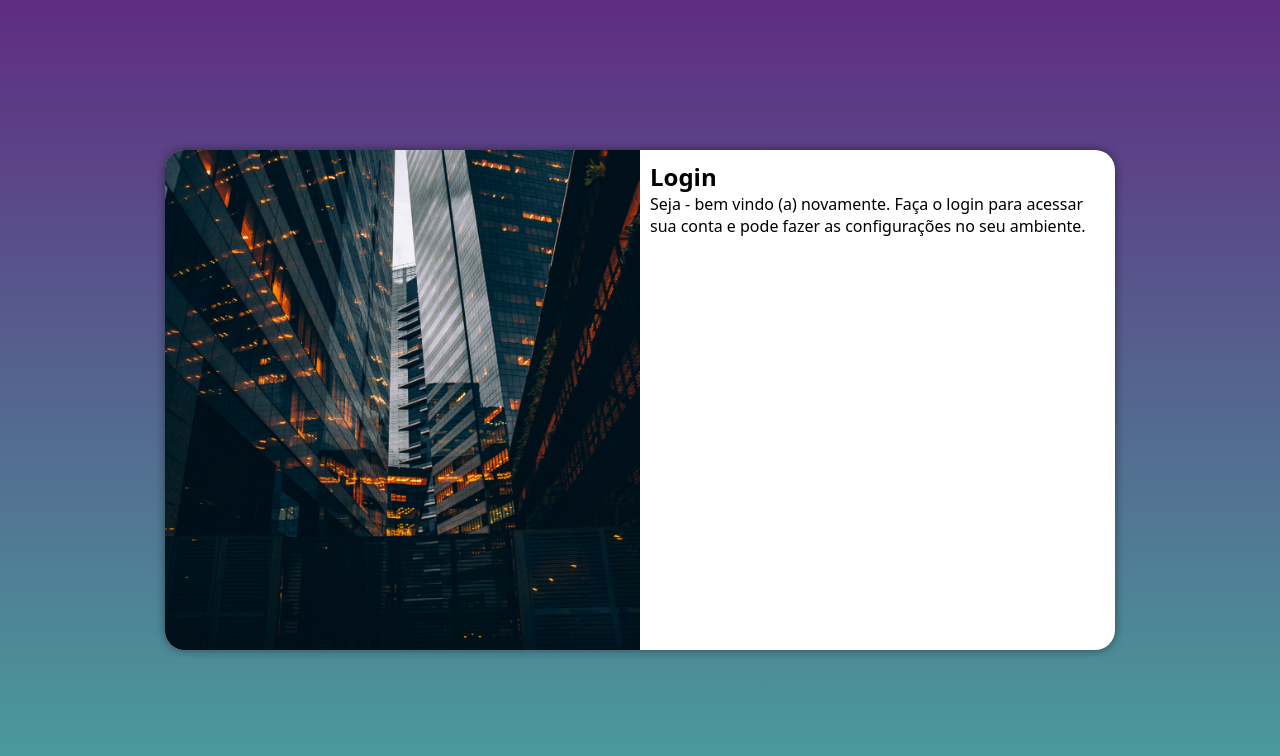
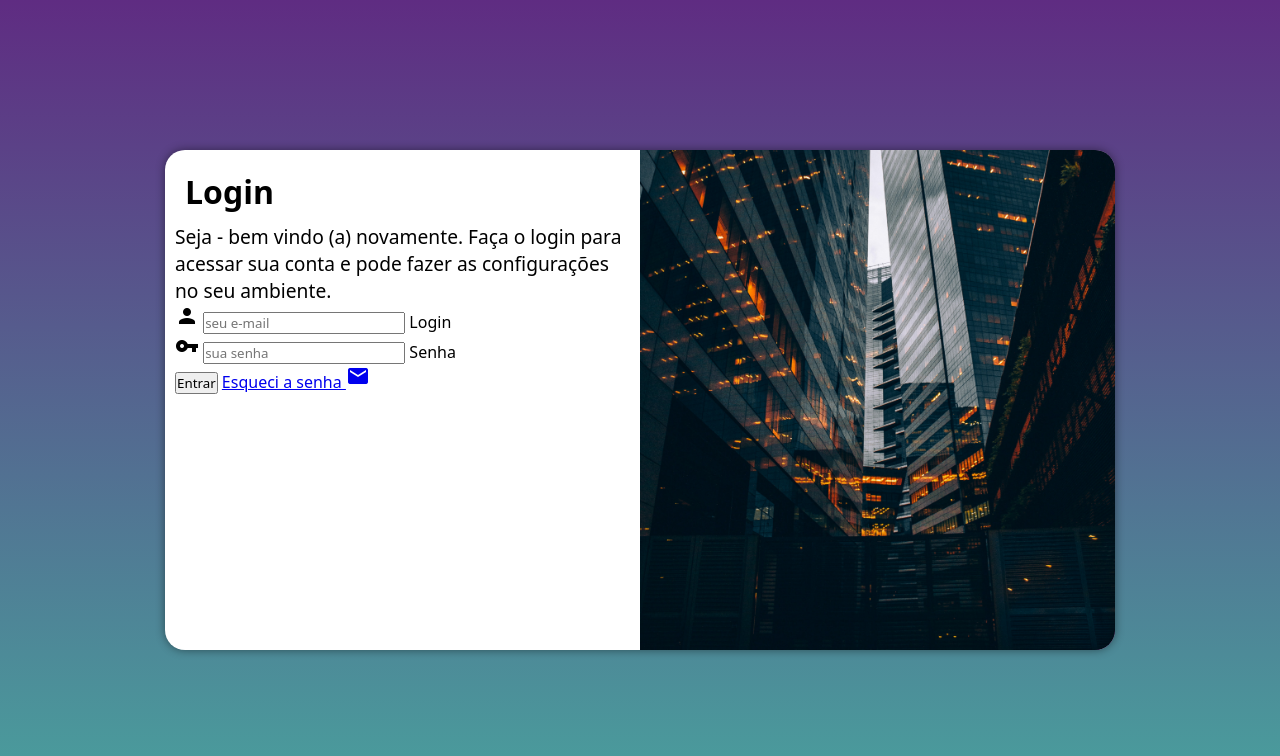
Before and after one commit to ruanalfonso/Projeto-Login, a plain HTML site: page PROJETO LOGIN/index.html in a window 1280 px wide. Drawn offline with Linux system fonts and the light colour scheme.

Commit message:
adicionei o formulário

```diff
--- a/PROJETO LOGIN/estilos/media-query.css
+++ b/PROJETO LOGIN/estilos/media-query.css
@@ -33,14 +33,23 @@
     }
 
     section#login > div#imagem {
-        float: left;
+        float: right;
         width: 50%;
         height: 100%;
     }
 
     section#login > div#formulario {
-        float: right;
+        float: left;
         width: 50%;
     }
 
+    div#formulario > h1 {
+        font-size: 2em;
+    }
+
+    div#formulario > p {
+
+        font-size: 1.2em;
+        }
+
 }
--- a/PROJETO LOGIN/estilos/style.css
+++ b/PROJETO LOGIN/estilos/style.css
@@ -61,3 +61,14 @@ section#login > div#formulario {
     display: block;
     padding: 10px;
 }
+
+
+div#formulario > h1 {
+    display: block;
+    padding: 10px;
+}
+
+div#formulario > p {
+
+font-size: 0.8em;
+}
--- a/PROJETO LOGIN/index.html
+++ b/PROJETO LOGIN/index.html
@@ -5,6 +5,8 @@
     <meta http-equiv="X-UA-Compatible" content="IE=edge">
     <meta name="viewport" content="width=device-width, initial-scale=1.0">
     <title>Login</title>
+    <link href="https://fonts.googleapis.com/icon?family=Material+Icons"
+      rel="stylesheet">
     <link rel="stylesheet" href="estilos/style.css">
     <link rel="stylesheet" href="estilos/media-query.css">
 </head>
@@ -22,7 +24,23 @@
             <div id="formulario">
                 <h1>Login</h1>
                 <p> Seja - bem vindo (a) novamente. Faça o login para acessar sua conta e pode fazer as configurações no seu ambiente.</p>
-                <form action="Login.php" method="post">
+                <form action="Login.php" method="post" autocomplete="on">
+                    <div class="campo">
+                        <span class="material-icons">person</span>
+                        <input type="email" name="login" id="ilogin" placeholder="seu e-mail" autocomplete="email" required maxlength="30">
+                        <label for="ilogin">Login</label>
+
+                    </div>
+
+                    <div class="campo">
+                        <span class="material-icons">vpn_key</span>
+                        <input type="password" name="senha" id="isenha" placeholder="sua senha" autocomplete="current-password" required minlength="8">
+                        <label for="isenha">Senha</label>
+                    </div>
+                    <input type="submit" value="Entrar">
+                    <a href="esqueci.html">
+                    Esqueci a senha <span class="material-icons">mail</span>
+                    </a>
 
 
 
```
